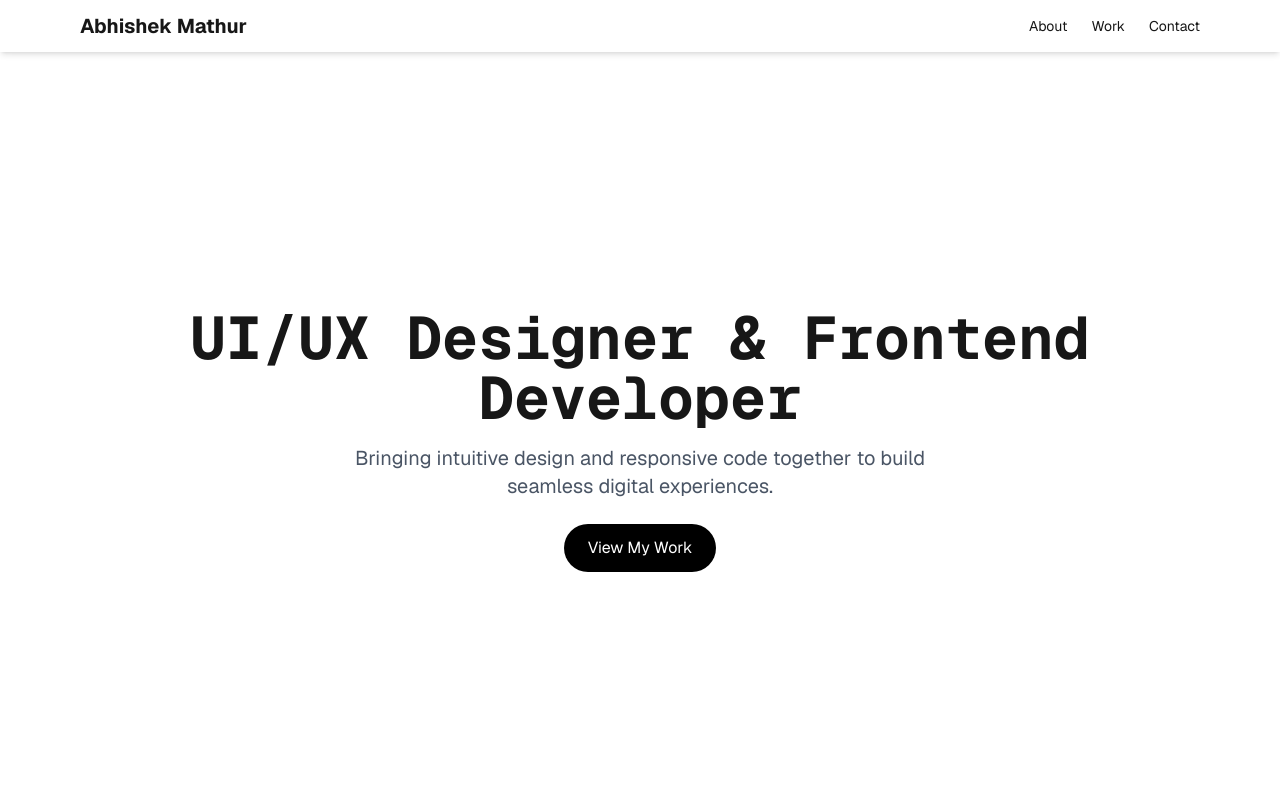
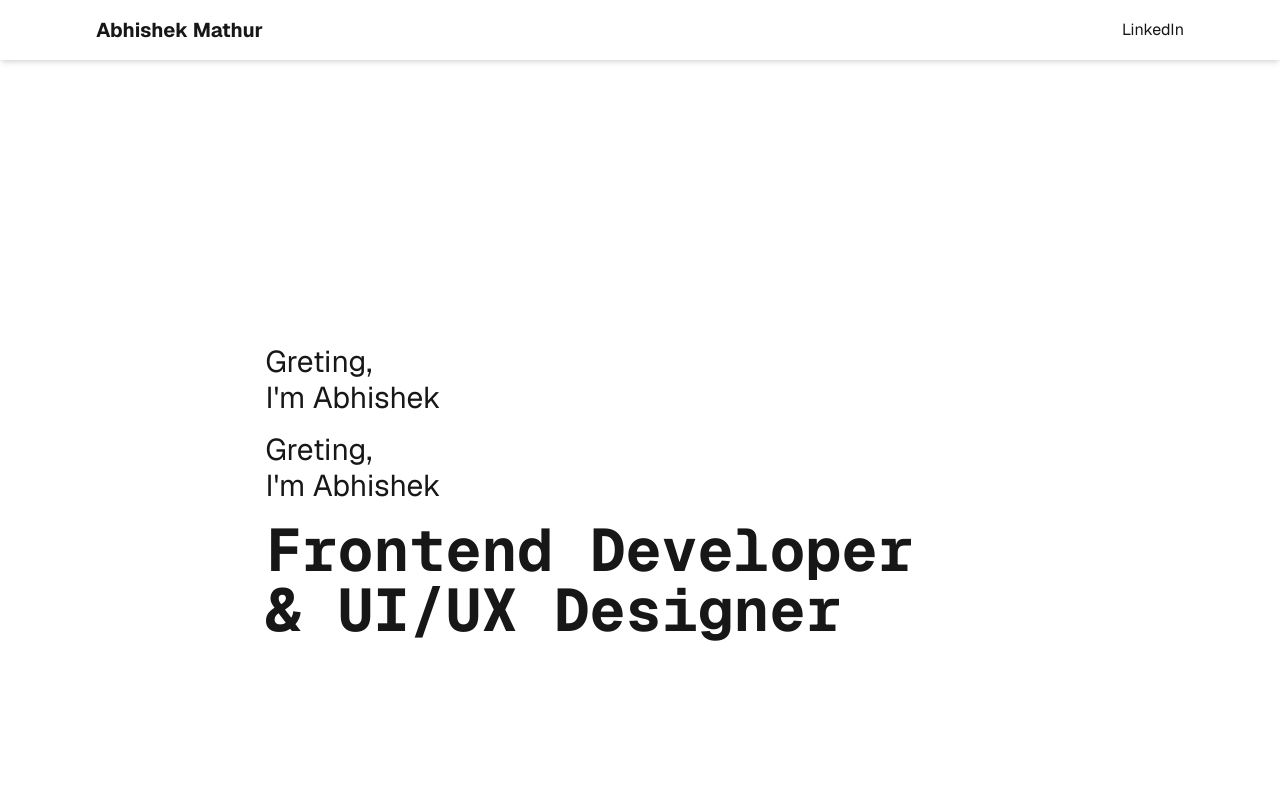
Before and after one commit to abhishekmathur47/portfolio, a Next.js app: page / in a window 1280 px wide. Shown: the top 800 px of the page. Built offline with nearby package versions, Linux system fonts and the light colour scheme.

Commit message:
updated hero section

```diff
--- a/app/layout.js
+++ b/app/layout.js
@@ -1,4 +1,4 @@
-import { Geist, Geist_Mono } from "next/font/google";
+import { Geist, Geist_Mono, Bricolage_Grotesque } from "next/font/google";
 import "./globals.css";
 
 const geistSans = Geist({
@@ -11,16 +11,23 @@ const geistMono = Geist_Mono({
   subsets: ["latin"],
 });
 
+const bricolage = Bricolage_Grotesque({
+  subsets: ["latin"],
+  variable: "--font-bricolage",
+  display: "swap",
+});
+
 export const metadata = {
-  title: "Create Next App",
-  description: "Generated by create next app",
+  title: "Abhishek Mathur | Frontend Developer",
+  description: "",
 };
 
 export default function RootLayout({ children }) {
   return (
     <html lang="en">
       <body
-        className={`${geistSans.variable} ${geistMono.variable} antialiased`}
+        className={`${bricolage.variable} ${geistSans.variable} ${geistMono.variable} font-bricolage antialiased`}
+
       >
         {children}
       </body>
--- a/app/page.js
+++ b/app/page.js
@@ -2,22 +2,24 @@ export default function Portfolio() {
   return (
     <main className="font-sans">
       {/* Navbar */}
-      <nav className="fixed top-0 left-0 w-full bg-white shadow-md z-50">
-        <div className="max-w-6xl mx-auto flex justify-between items-center px-4 py-3">
+      <nav className="w-full shadow-md z-50">
+        <div className="w-[90%] mx-auto flex justify-between items-center px-8 py-4">
           <h1 className="text-xl font-bold">Abhishek Mathur</h1>
-          <div className="space-x-6 text-sm">
-            <a href="#about" className="hover:underline">About</a>
-            <a href="#work" className="hover:underline">Work</a>
-            <a href="#contact" className="hover:underline">Contact</a>
+          <div className="space-x-8 text-base">
+            {/* <a href="#about" className="hover:underline">About</a> */}
+            {/* <a href="#work" className="hover:underline">Work</a> */}
+            <a href="#contact" className="hover:underline">LinkedIn</a>
           </div>
         </div>
       </nav>
 
       {/* Hero Section */}
-      <section className="min-h-screen flex flex-col justify-center items-center text-center px-4 pt-20" id="hero">
-        <h2 className="text-4xl md:text-6xl font-mono font-bold mb-4">UI/UX Designer & Frontend Developer</h2>
-        <p className="text-lg md:text-xl text-gray-600 max-w-xl">Bringing intuitive design and responsive code together to build seamless digital experiences.</p>
-        <a href="#work" className="mt-6 inline-block bg-black text-white px-6 py-3 rounded-full hover:bg-gray-800">View My Work</a>
+      <section className="min-h-screen flex flex-col justify-center items-left text-center px-4 pt-20" id="hero">
+        <h1 className="text-lg md:text-3xl font-grotesque text-left  ml-[20%] mb-4">Greting,<br />I'm Abhishek</h1>
+        <h1 className="text-lg md:text-3xl font-sans text-left  ml-[20%] mb-4">Greting,<br />I'm Abhishek</h1>
+        <h2 className="text-4xl md:text-6xl font-mono text-left font-bold ml-[20%] mb-4">Frontend Developer<br />& UI/UX Designer</h2>
+        {/* <p className="text-lg md:text-xl text-gray-600 max-w-xl">Bringing intuitive design and responsive code together to build seamless digital experiences.</p> */}
+        {/* <a href="#work" className="mt-6 inline-block bg-black text-white px-6 py-3 rounded-full hover:bg-gray-800">View My Work</a> */}
       </section>
 
       {/* About Section */}
--- a/tailwind.config.js
+++ b/tailwind.config.js
@@ -7,8 +7,10 @@ module.exports = {
     ],
     theme: {
       extend: {fontFamily: {
-        sans: ['var(--font-geist-sans)', 'sans-serif'],
+        bricolage: ['var(--font-bricolage)', 'sans-serif'],
+        geist: ['var(--font-geist-sans)', 'sans-serif'],
         mono: ['var(--font-geist-mono)', 'monospace'],
+
       }
     },
     },
```
